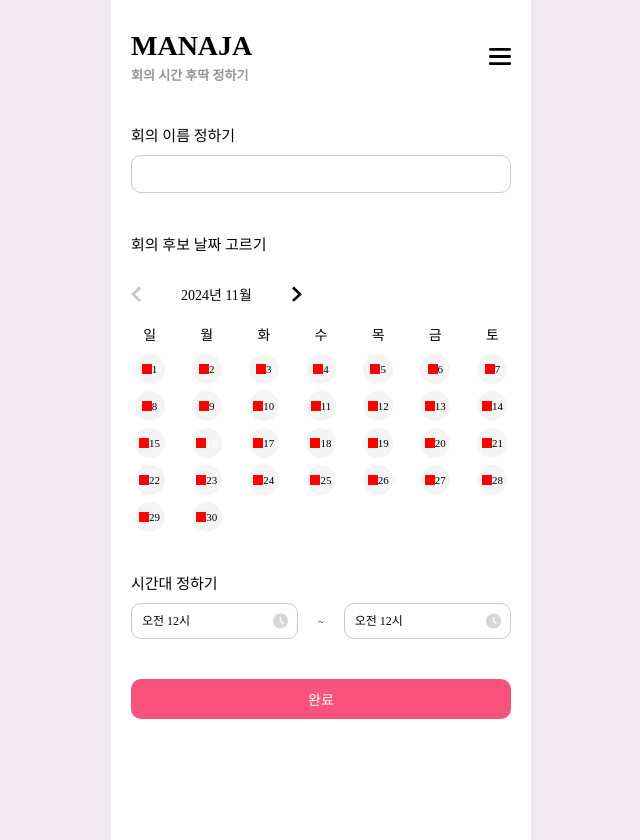
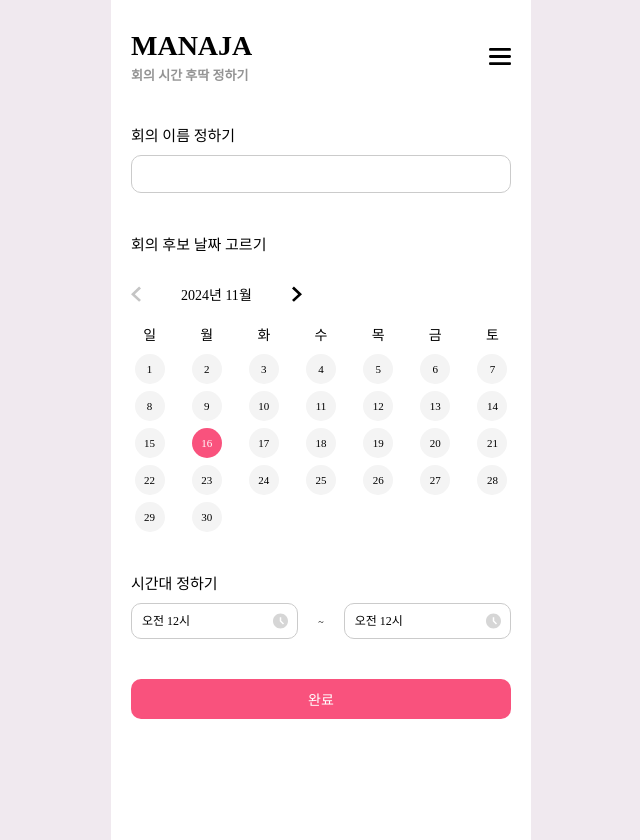
Before and after one commit to kimtaejin3/manaja, a React (Create React App) app: page / in a window 1280 px wide. Shown: the whole page, without its empty margins (319-959 px from the left). Built offline with nearby package versions, Linux system fonts and the light colour scheme.

Commit message:
style: selected 셀렉터 위치 변경

```diff
--- a/src/components/commons/Calendar.module.scss
+++ b/src/components/commons/Calendar.module.scss
@@ -41,11 +41,6 @@
         justify-content: center;
       }
 
-      .selected {
-        background-color: $primary;
-        color: white;
-      }
-
       .date {
         background-color: $secondary;
         width: 3rem;
@@ -57,13 +52,13 @@
         font-size: 1.1rem;
         cursor: pointer;
 
-        &::before {
-          content: " ";
-          display: block;
-          width: 10px;
-          height: 10px;
-          background-color: red;
-        }
+        position: relative;
+        z-index: 1;
+      }
+
+      .selected {
+        background-color: $primary;
+        color: white;
       }
     }
   }
```
